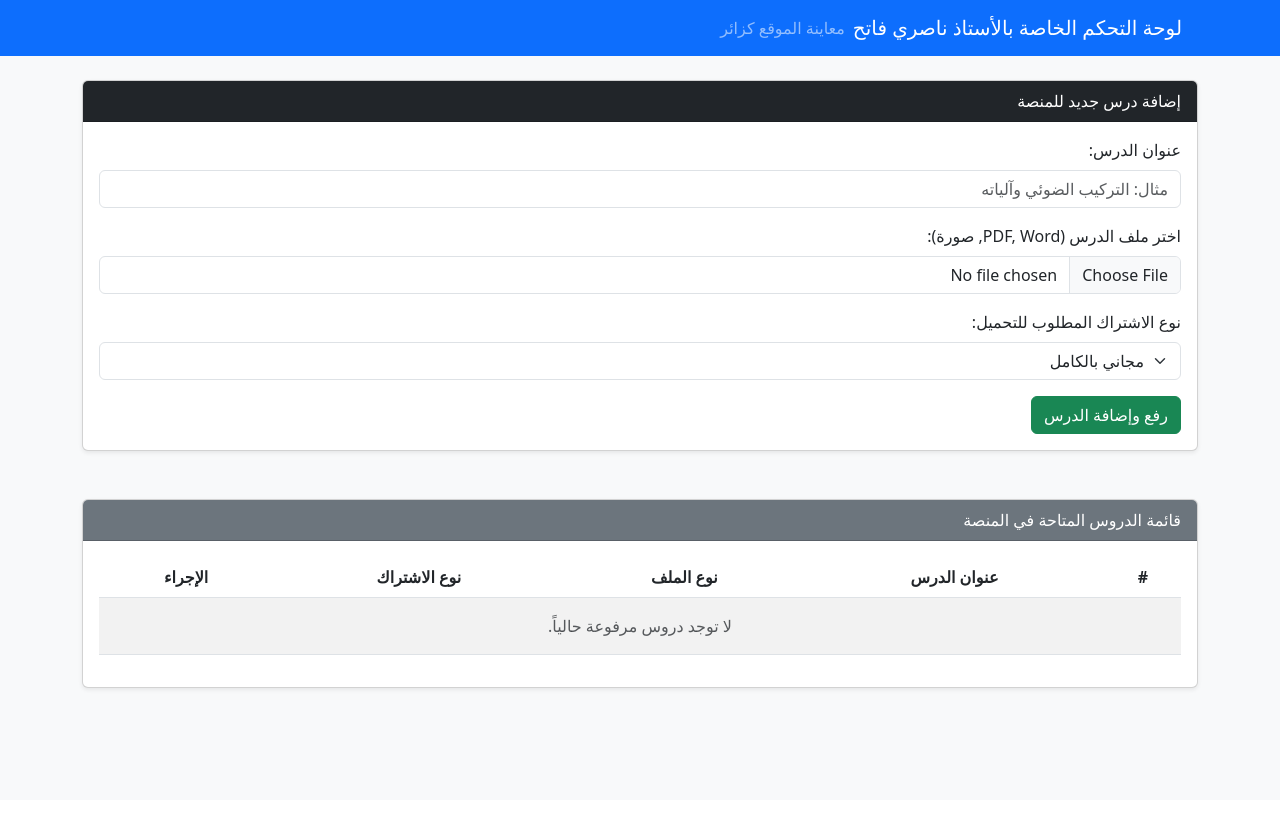
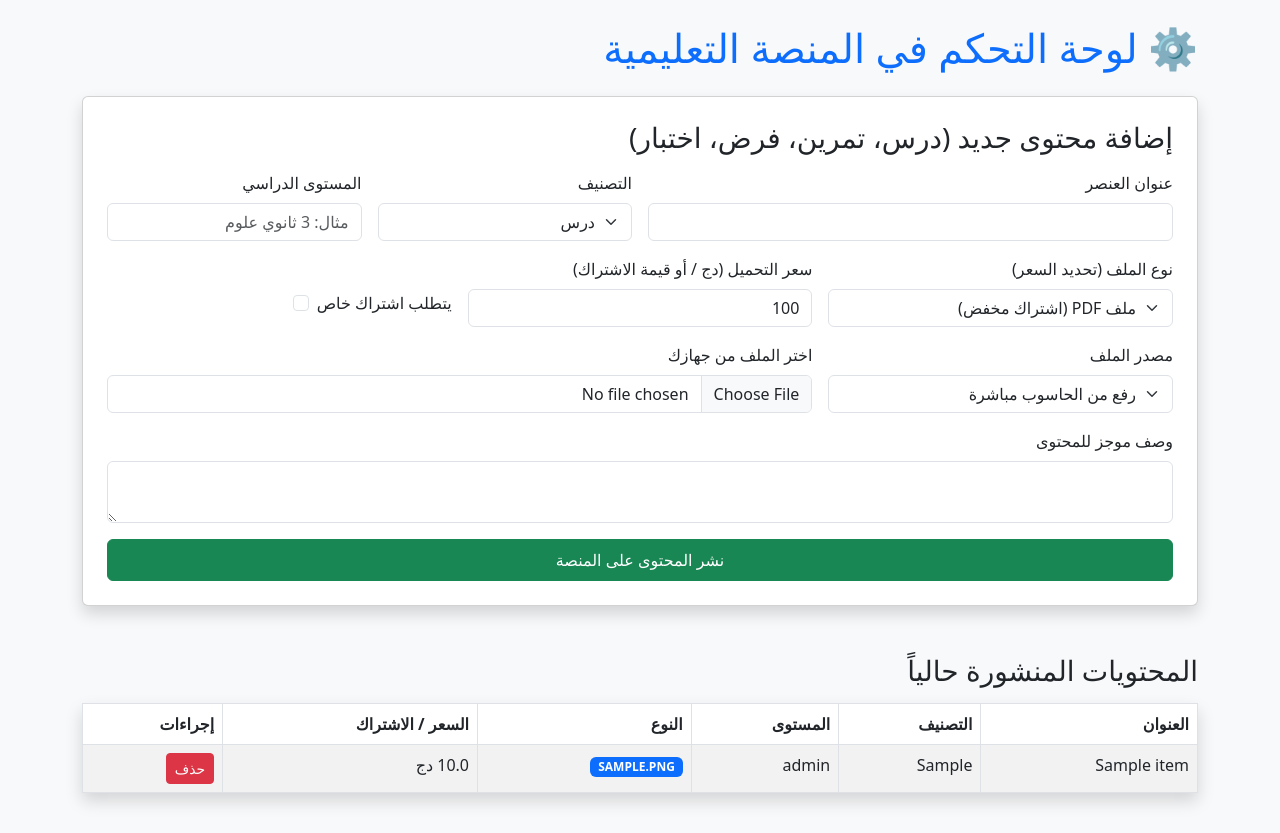
Before and after one commit to nasrifatih-nes/educational-website, a Flask app: page /admin in a window 1280 px wide. Before the commit the page ends 691 px from the top, so only its background shows below. Run offline with Flask 3, Linux system fonts and the light colour scheme; tables that the repository leaves empty hold one stand-in row (values such as "Sample post").

Commit message:
Add files via upload

```diff
--- a/app.py
+++ b/app.py
@@ -1,60 +1,97 @@
-from flask import Flask, render_template, request, redirect, url_for, send_from_directory
 import os
+from flask import Flask, render_template, request, redirect, url_for, flash, send_from_directory
+from werkzeug.utils import secure_filename
+from flask_sqlalchemy import SQLAlchemy
 
 app = Flask(__name__)
+app.config['SECRET_KEY'] = 'nasrifatih_secret_key_2026'
+app.config['SQLALCHEMY_DATABASE_URI'] = 'sqlite:///educational_platform.db'
+app.config['UPLOAD_FOLDER'] = 'static/uploads'
+app.config['MAX_CONTENT_LENGTH'] = 50 * 1024 * 1024  # حد أقصى 50 ميغا للرفع
 
-# إعداد مسار حفظ الملفات المرفوعة
-UPLOAD_FOLDER = 'uploads'
-os.makedirs(UPLOAD_FOLDER, exist_ok=True)
-app.config['UPLOAD_FOLDER'] = UPLOAD_FOLDER
+os.makedirs(app.config['UPLOAD_FOLDER'], exist_ok=True)
+db = SQLAlchemy(app)
 
-# قاعدة بيانات مؤقتة لتخزين الدروس
-lessons_db = []
+# --- جدول المحتوى التعليمي (دروس، تمارين، فروض، اختبارات) ---
+class ContentItem(db.Model):
+    id = db.Column(db.Integer, primary_key=True)
+    title = db.Column(db.String(200), nullable=False)
+    category = db.Column(db.String(50), nullable=False)  # lesson, exercise, homework, exam
+    level = db.Column(db.String(100), nullable=False)     # السنة الأولى، الثانية، الثالثة ثانوي...
+    description = db.Column(db.Text, nullable=True)
 
-# --- واجهات التلاميذ العامة ---
+    # نوع الملف وسعره وطريقة الاشتراك
+    file_type = db.Column(db.String(20), nullable=False)     # 'pdf' أو 'word'
+    price = db.Column(db.Float, default=0.0)                 # سعر التحميل (أقل للـ PDF وأعلى للـ Word مثلاً)
+    is_subscription_required = db.Column(db.Boolean, default=False)
+
+    # رابط الملف (إما مرفوع محلياً أو رابط Google Drive)
+    file_source_type = db.Column(db.String(20), default='local') # 'local' أو 'drive'
+    file_path_or_url = db.Column(db.String(500), nullable=False)
+
+with app.app_context():
+    db.create_all()
+
+# --- واجهة التلاميذ والزوار (الاطلاع والتصفح) ---
 @app.route('/')
-def index():
-    return render_template('index.html', lessons=lessons_db)
+def home():
+    return render_template('index.html')
 
 @app.route('/lessons')
-def student_lessons():
-    return render_template('lessons.html', lessons=lessons_db)
+def lessons():
+    items = ContentItem.query.all()
+    return render_template('lessons.html', items=items)
 
-@app.route('/exercises')
-def student_exercises():
-    return render_template('exercises.html')
-
-@app.route('/exams')
-def student_exams():
-    return render_template('exams.html')
-
-# --- لوحة تحكم الأستاذ (الخاصة بك وحدك عبر رابط /admin) ---
+# --- لوحة التحكم الخاصة بالأستاذ (الإضافة والحذف والتحكم الشامل) ---
 @app.route('/admin', methods=['GET', 'POST'])
-def admin_dashboard():
+def admin():
     if request.method == 'POST':
         title = request.form.get('title')
-        file = request.files.get('file')
-        sub_type = request.form.get('sub_type')
+        category = request.form.get('category')
+        level = request.form.get('level')
+        description = request.form.get('description')
+        file_type = request.form.get('file_type')         # 'pdf' أو 'word'
+        price = float(request.form.get('price', 0.0))
+        is_sub = True if request.form.get('is_subscription_required') == 'on' else False
 
-        if file and title:
-            filename = file.filename
-            file_path = os.path.join(app.config['UPLOAD_FOLDER'], filename)
-            file.save(file_path)
+        source_type = request.form.get('file_source_type') # 'local' أو 'drive'
+        file_url = ""
 
-            lessons_db.append({
-                'id': len(lessons_db) + 1,
-                'title': title,
-                'filename': filename,
-                'sub_type': sub_type
-            })
-            return redirect(url_for('admin_dashboard'))
+        if source_type == 'local':
+            file = request.files.get('local_file')
+            if file and file.filename != '':
+                filename = secure_filename(file.filename)
+                file.save(os.path.join(app.config['UPLOAD_FOLDER'], filename))
+                file_url = url_for('static', filename=f'uploads/{filename}')
+        else:
+            file_url = request.form.get('drive_url', '')
 
-    return render_template('admin.html', lessons=lessons_db)
+        new_item = ContentItem(
+            title=title,
+            category=category,
+            level=level,
+            description=description,
+            file_type=file_type,
+            price=price,
+            is_subscription_required=is_sub,
+            file_source_type=source_type,
+            file_path_or_url=file_url
+        )
+        db.session.add(new_item)
+        db.session.commit()
+        flash('تمت إضافة العنصر بنجاح!', 'success')
+        return redirect(url_for('admin'))
 
-# مسار لتحميل الملفات المرفوعة
-@app.route('/uploads/<filename>')
-def uploaded_file(filename):
-    return send_from_directory(app.config['UPLOAD_FOLDER'], filename)
+    items = ContentItem.query.all()
+    return render_template('admin.html', items=items)
+
+@app.route('/admin/delete/<int:item_id>', methods=['POST'])
+def delete_item(item_id):
+    item = ContentItem.query.get_or_404(item_id)
+    db.session.delete(item)
+    db.session.commit()
+    flash('تم حذف العنصر بنجاح!', 'danger')
+    return redirect(url_for('admin'))
 
 if __name__ == '__main__':
-    app.run(host='0.0.0.0', port=5000, debug=True)
+    app.run(debug=True)
--- a/templates/admin.html
+++ b/templates/admin.html
@@ -2,81 +2,127 @@
 <html lang="ar" dir="rtl">
 <head>
     <meta charset="UTF-8">
-    <title>لوحة تحكم الأستاذ</title>
+    <title>لوحة تحكم الأستاذ - ناصري فاتح</title>
     <link rel="stylesheet" href="https://cdn.jsdelivr.net/npm/bootstrap@5.3.0/dist/css/bootstrap.min.css">
 </head>
-<body class="bg-light">
-    <nav class="navbar navbar-expand-lg navbar-dark bg-primary mb-4">
+<body class="bg-light p-4">
     <div class="container">
-            <a class="navbar-brand" href="/admin">لوحة التحكم الخاصة بالأستاذ ناصري فاتح</a>
-            <div class="navbar-nav ms-auto">
-                <a class="nav-link" href="/" target="_blank">معاينة الموقع كزائر</a>
+        <h1 class="mb-4 text-primary">⚙️ لوحة التحكم في المنصة التعليمية</h1>
+
+        <!-- نموذج إضافة درس / تمرين / فرض / اختبار -->
+        <div class="card shadow p-4 mb-5">
+            <h3 class="mb-3">إضافة محتوى جديد (درس، تمرين، فرض، اختبار)</h3>
+            <form method="POST" enctype="multipart/form-data">
+                <div class="row g-3">
+                    <div class="col-md-6">
+                        <label class="form-label">عنوان العنصر</label>
+                        <input type="text" name="title" class="form-control" required>
                     </div>
-        </div>
-    </nav>
-
-    <div class="container">
-        <!-- نموذج إضافة درس جديد -->
-        <div class="card shadow-sm mb-5">
-            <div class="card-header bg-dark text-white">إضافة درس جديد للمنصة</div>
-            <div class="card-body">
-                <form method="POST" enctype="multipart/form-data">
-                    <div class="mb-3">
-                        <label class="form-label">عنوان الدرس:</label>
-                        <input type="text" name="title" class="form-control" required placeholder="مثال: التركيب الضوئي وآلياته">
-                    </div>
-                    <div class="mb-3">
-                        <label class="form-label">اختر ملف الدرس (PDF, Word, صورة):</label>
-                        <input type="file" name="file" class="form-control" required>
-                    </div>
-                    <div class="mb-3">
-                        <label class="form-label">نوع الاشتراك المطلوب للتحميل:</label>
-                        <select name="sub_type" class="form-select">
-                            <option value="مجاني بالكامل">مجاني بالكامل</option>
-                            <option value="اشتراك رمزي">اشتراك رمزي</option>
+                    <div class="col-md-3">
+                        <label class="form-label">التصنيف</label>
+                        <select name="category" class="form-select">
+                            <option value="lesson">درس</option>
+                            <option value="exercise">تمرين</option>
+                            <option value="homework">فرض منزلي</option>
+                            <option value="exam">اختبار</option>
                         </select>
                     </div>
-                    <button type="submit" class="btn btn-success">رفع وإضافة الدرس</button>
-                </form>
+                    <div class="col-md-3">
+                        <label class="form-label">المستوى الدراسي</label>
+                        <input type="text" name="level" class="form-control" placeholder="مثال: 3 ثانوي علوم" required>
+                    </div>
+
+                    <div class="col-md-4">
+                        <label class="form-label">نوع الملف (تحديد السعر)</label>
+                        <select name="file_type" class="form-select">
+                            <option value="pdf">ملف PDF (اشتراك مخفض)</option>
+                            <option value="word">ملف Word قابلة للتعديل (اشتراك أعلى)</option>
+                        </select>
+                    </div>
+                    <div class="col-md-4">
+                        <label class="form-label">سعر التحميل (دج / أو قيمة الاشتراك)</label>
+                        <input type="number" step="0.01" name="price" class="form-control" value="100">
+                    </div>
+                    <div class="col-md-4 d-flex align-items-center">
+                        <div class="form-check mt-4">
+                            <input class="form-check-input" type="checkbox" name="is_subscription_required" id="subCheck">
+                            <label class="form-check-label" for="subCheck">يتطلب اشتراك خاص</label>
                         </div>
                     </div>
 
-        <!-- قائمة الدروس المرفوعة للإدارة -->
-        <div class="card shadow-sm mb-5">
-            <div class="card-header bg-secondary text-white">قائمة الدروس المتاحة في المنصة</div>
-            <div class="card-body">
-                <table class="table table-striped text-center align-middle">
+                    <div class="col-md-4">
+                        <label class="form-label">مصدر الملف</label>
+                        <select name="file_source_type" class="form-select" id="sourceType" onchange="toggleSource()">
+                            <option value="local">رفع من الحاسوب مباشرة</option>
+                            <option value="drive">رابط Google Drive</option>
+                        </select>
+                    </div>
+
+                    <div class="col-md-8" id="localField">
+                        <label class="form-label">اختر الملف من جهازك</label>
+                        <input type="file" name="local_file" class="form-control">
+                    </div>
+
+                    <div class="col-md-8 d-none" id="driveField">
+                        <label class="form-label">أدخل رابط Google Drive المباشر</label>
+                        <input type="url" name="drive_url" class="form-control" placeholder="https://drive.google.com/...">
+                    </div>
+
+                    <div class="col-12">
+                        <label class="form-label">وصف موجز للمحتوى</label>
+                        <textarea name="description" class="form-control" rows="2"></textarea>
+                    </div>
+
+                    <div class="col-12">
+                        <button type="submit" class="btn btn-success w-100 py-2">نشر المحتوى على المنصة</button>
+                    </div>
+                </div>
+            </form>
+        </div>
+
+        <!-- جدول المحتويات الحالية مع خيار الحذف -->
+        <h3 class="mb-3">المحتويات المنشورة حالياً</h3>
+        <table class="table table-bordered table-striped bg-white shadow">
             <thead>
                 <tr>
-                            <th>#</th>
-                            <th>عنوان الدرس</th>
-                            <th>نوع الملف</th>
-                            <th>نوع الاشتراك</th>
-                            <th>الإجراء</th>
+                    <th>العنوان</th>
+                    <th>التصنيف</th>
+                    <th>المستوى</th>
+                    <th>النوع</th>
+                    <th>السعر / الاشتراك</th>
+                    <th>إجراءات</th>
                 </tr>
             </thead>
             <tbody>
-                        {% if lessons %}
-                            {% for lesson in lessons %}
+                {% for item in items %}
                 <tr>
-                                <td>{{ lesson.id }}</td>
-                                <td>{{ lesson.title }}</td>
-                                <td>{{ lesson.filename.split('.')[-1].upper() }}</td>
-                                <td>{{ lesson.sub_type }}</td>
+                    <td>{{ item.title }}</td>
+                    <td>{{ item.category }}</td>
+                    <td>{{ item.level }}</td>
+                    <td><span class="badge bg-{{ 'danger' if item.file_type == 'pdf' else 'primary' }}">{{ item.file_type.upper() }}</span></td>
+                    <td>{{ item.price }} دج</td>
                     <td>
-                                    <a href="{{ url_for('uploaded_file', filename=lesson.filename) }}" class="btn btn-sm btn-primary" target="_blank">معاينة</a>
+                        <form action="{{ url_for('delete_item', item_id=item.id) }}" method="POST" style="display:inline;">
+                            <button type="submit" class="btn btn-danger btn-sm" onclick="return confirm('هل أنت متأكد من الحذف؟')">حذف</button>
+                        </form>
                     </td>
                 </tr>
                 {% endfor %}
-                        {% else %}
-                            <tr>
-                                <td colspan="5" class="text-muted py-3">لا توجد دروس مرفوعة حالياً.</td>
-                            </tr>
-                        {% endif %}
             </tbody>
         </table>
     </div>
-        </div>
-    </div>
+
+    <script>
+        function toggleSource() {
+            let type = document.getElementById('sourceType').value;
+            if(type === 'local') {
+                document.getElementById('localField').classList.remove('d-none');
+                document.getElementById('driveField').classList.add('d-none');
+            } else {
+                document.getElementById('localField').classList.add('d-none');
+                document.getElementById('driveField').classList.remove('d-none');
+            }
+        }
+    </script>
 </body>
 </html>
```
Lines whose indentation alone changed are shown as unchanged.
